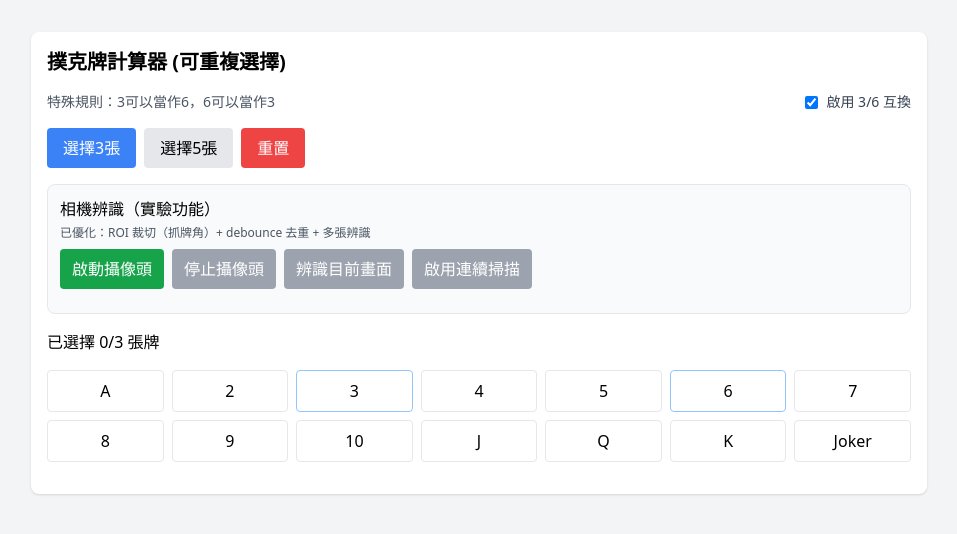
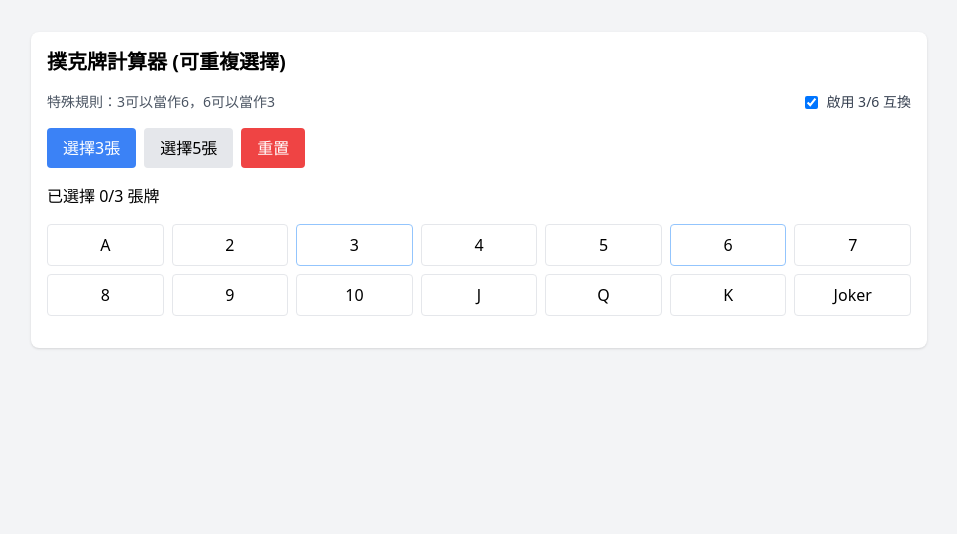
Before and after one commit to NakiriYuuzu/PokerCalculator, a React (Vite) app: page / in a window 1280 px wide. Shown: the top 534 px of the page, without its empty margins (161-1118 px from the left). Built offline with nearby package versions, Linux system fonts and the light colour scheme; the HTML template or start-up script is replaced by a standard one.

Commit message:
refactor: remove camera OCR recognition feature

```diff
--- a/package.json
+++ b/package.json
@@ -11,8 +11,7 @@
   },
   "dependencies": {
     "react": "^19.0.0",
-    "react-dom": "^19.0.0",
-    "tesseract.js": "^6.0.1"
+    "react-dom": "^19.0.0"
   },
   "devDependencies": {
     "@eslint/js": "^9.19.0",
--- a/src/components/PokerCalculator.jsx
+++ b/src/components/PokerCalculator.jsx
@@ -1,16 +1,4 @@
 import React, { useState, useEffect, useCallback, useRef } from 'react'
-import Tesseract from 'tesseract.js'
-
-const ROI_REGIONS = [
-    { label: 'TL', x: 0.02, y: 0.02, w: 0.22, h: 0.34 },
-    { label: 'TC', x: 0.39, y: 0.02, w: 0.22, h: 0.34 },
-    { label: 'TR', x: 0.76, y: 0.02, w: 0.22, h: 0.34 },
-    { label: 'BL', x: 0.10, y: 0.58, w: 0.22, h: 0.34 },
-    { label: 'BR', x: 0.68, y: 0.58, w: 0.22, h: 0.34 }
-]
-
-const OCR_DEBOUNCE_MS = 1200
-const AUTO_SCAN_INTERVAL_MS = 1600
 
 const PokerCalculator = () => {
     const [selectedCards, setSelectedCards] = useState([])
@@ -18,18 +6,8 @@ const PokerCalculator = () => {
     const [mode, setMode] = useState(3)
     const [cardCounts, setCardCounts] = useState({})
     const [enableThreeSixSwap, setEnableThreeSixSwap] = useState(true)
-    const [isCameraOn, setIsCameraOn] = useState(false)
-    const [isRecognizing, setIsRecognizing] = useState(false)
-    const [scanMessage, setScanMessage] = useState('')
-    const [autoScan, setAutoScan] = useState(false)
 
-    const videoRef = useRef(null)
-    const canvasRef = useRef(null)
-    const roiCanvasRef = useRef(null)
-    const streamRef = useRef(null)
     const selectedCountRef = useRef(0)
-    const lastDetectedRef = useRef({})
-    const scanningGuardRef = useRef(false)
 
     const values = ['A', '2', '3', '4', '5', '6', '7', '8', '9', '10', 'J', 'Q', 'K', 'Joker']
     const deck = values.map(value => ({
@@ -49,7 +27,6 @@ const PokerCalculator = () => {
         setSelectedCards([])
         setCardCounts({})
         setCombinations([])
-        setScanMessage('')
     }
 
     const handleCardSelect = useCallback((card) => {
@@ -67,191 +44,6 @@ const PokerCalculator = () => {
         }))
         return true
     }, [mode])
-
-    const normalizeDetectedCard = (token) => {
-        if (!token) return null
-        const text = token.toUpperCase().replace(/[^A-Z0-9]/g, '')
-        if (!text) return null
-
-        if (text.includes('JOKER')) return 'Joker'
-        if (text === '10' || text.includes('10')) return '10'
-
-        if (['A', 'K', 'Q', 'J'].includes(text)) return text
-
-        const simple = text.match(/[2-9]/)
-        if (simple) return simple[0]
-
-        return null
-    }
-
-    const extractCardsFromOCRText = (rawText) => {
-        const normalized = rawText
-            .toUpperCase()
-            .replace(/[^A-Z0-9]/g, ' ')
-            .replace(/\s+/g, ' ')
-            .trim()
-
-        if (!normalized) return []
-
-        const candidates = normalized.match(/JOKER|10|[AJQK]|[2-9]/g) || []
-        return candidates
-            .map(normalizeDetectedCard)
-            .filter(Boolean)
-    }
-
-    const stopCamera = useCallback(() => {
-        if (streamRef.current) {
-            streamRef.current.getTracks().forEach(track => track.stop())
-            streamRef.current = null
-        }
-        setIsCameraOn(false)
-        setAutoScan(false)
-    }, [])
-
-    const startCamera = async () => {
-        try {
-            if (!navigator.mediaDevices?.getUserMedia) {
-                setScanMessage('此裝置或瀏覽器不支援攝像頭')
-                return
-            }
-
-            const stream = await navigator.mediaDevices.getUserMedia({
-                video: { facingMode: { ideal: 'environment' } },
-                audio: false
-            })
-
-            streamRef.current = stream
-            if (videoRef.current) {
-                videoRef.current.srcObject = stream
-                await videoRef.current.play()
-            }
-
-            setIsCameraOn(true)
-            setScanMessage('攝像頭已啟動，可手動掃描或啟用連續掃描')
-        } catch (err) {
-            setScanMessage(`啟動攝像頭失敗：${err.message}`)
-        }
-    }
-
-    const isDebounced = (cardValue) => {
-        const now = Date.now()
-        const lastAt = lastDetectedRef.current[cardValue] || 0
-        if (now - lastAt < OCR_DEBOUNCE_MS) return true
-        lastDetectedRef.current[cardValue] = now
-        return false
-    }
-
-    const runOCRFromRegion = async (sourceCanvas, region) => {
-        const roiCanvas = roiCanvasRef.current
-        if (!roiCanvas) return []
-
-        const sx = Math.max(0, Math.floor(region.x * sourceCanvas.width))
-        const sy = Math.max(0, Math.floor(region.y * sourceCanvas.height))
-        const sw = Math.max(1, Math.floor(region.w * sourceCanvas.width))
-        const sh = Math.max(1, Math.floor(region.h * sourceCanvas.height))
-
-        roiCanvas.width = sw
-        roiCanvas.height = sh
-
-        const roiCtx = roiCanvas.getContext('2d')
-        roiCtx.drawImage(sourceCanvas, sx, sy, sw, sh, 0, 0, sw, sh)
-
-        const { data } = await Tesseract.recognize(roiCanvas, 'eng', {
-            logger: () => {},
-            tessedit_char_whitelist: 'A2345678910JQKjokerJOKER'
-        })
-
-        return extractCardsFromOCRText(data.text)
-    }
-
-    const scanCurrentFrame = useCallback(async () => {
-        if (!videoRef.current || !canvasRef.current || !isCameraOn || scanningGuardRef.current) return
-
-        if (selectedCountRef.current >= mode) {
-            setScanMessage('已達可選牌張數上限，請先移除或重置')
-            return
-        }
-
-        scanningGuardRef.current = true
-        setIsRecognizing(true)
-
-        try {
-            const video = videoRef.current
-            const canvas = canvasRef.current
-            const ctx = canvas.getContext('2d')
-
-            canvas.width = video.videoWidth
-            canvas.height = video.videoHeight
-            ctx.drawImage(video, 0, 0, canvas.width, canvas.height)
-
-            const detectedSet = []
-            for (const region of ROI_REGIONS) {
-                if (selectedCountRef.current >= mode) break
-                const cards = await runOCRFromRegion(canvas, region)
-                cards.forEach(card => detectedSet.push(card))
-            }
-
-            // fallback: 全畫面再跑一次，補抓漏掉的字
-            if (detectedSet.length === 0) {
-                const { data } = await Tesseract.recognize(canvas, 'eng', {
-                    logger: () => {},
-                    tessedit_char_whitelist: 'A2345678910JQKjokerJOKER'
-                })
-                extractCardsFromOCRText(data.text).forEach(card => detectedSet.push(card))
-            }
-
-            const uniqueCards = [...new Set(detectedSet)]
-            if (uniqueCards.length === 0) {
-                setScanMessage('未辨識到牌面點數，請調整光線或把牌角靠近鏡頭')
-                return
-            }
-
-            const added = []
-            const skipped = []
-
-            for (const cardValue of uniqueCards) {
-                if (selectedCountRef.current >= mode) break
-                if (isDebounced(cardValue)) {
-                    skipped.push(cardValue)
-                    continue
-                }
-
-                const matchedCard = deck.find(card => card.value === cardValue)
-                if (!matchedCard) continue
-
-                const ok = handleCardSelect(matchedCard)
-                if (ok) added.push(cardValue)
-            }
-
-            if (added.length > 0) {
-                setScanMessage(`已加入 ${added.join(', ')}${skipped.length ? `（略過重複: ${skipped.join(', ')}）` : ''}`)
-            } else {
-                setScanMessage(`辨識到 ${uniqueCards.join(', ')}，但都在 debounce 期間或已滿張`)
-            }
-        } catch (err) {
-            setScanMessage(`辨識失敗：${err.message}`)
-        } finally {
-            setIsRecognizing(false)
-            scanningGuardRef.current = false
-        }
-    }, [deck, handleCardSelect, isCameraOn, mode])
-
-    useEffect(() => {
-        if (!autoScan || !isCameraOn) return
-
-        const id = setInterval(() => {
-            if (selectedCountRef.current >= mode) return
-            scanCurrentFrame()
-        }, AUTO_SCAN_INTERVAL_MS)
-
-        return () => clearInterval(id)
-    }, [autoScan, isCameraOn, mode, scanCurrentFrame])
-
-    useEffect(() => {
-        return () => {
-            stopCamera()
-        }
-    }, [stopCamera])
 
     const getCardPossibleValues = useCallback((card) => {
         if (enableThreeSixSwap && card.value === '3') return [3, 6]
@@ -454,47 +246,6 @@ const PokerCalculator = () => {
                 </button>
             </div>
 
-            <div className="border rounded-lg p-3 mb-4 bg-gray-50">
-                <p className="font-medium mb-1">相機辨識（實驗功能）</p>
-                <p className="text-xs text-gray-600 mb-2">已優化：ROI 裁切（抓牌角）+ debounce 去重 + 多張辨識</p>
-                <div className="flex flex-wrap gap-2 mb-2">
-                    <button
-                        className={`px-3 py-2 rounded text-white ${isCameraOn ? 'bg-gray-400 cursor-not-allowed' : 'bg-green-600 hover:bg-green-700'}`}
-                        disabled={isCameraOn}
-                        onClick={startCamera}
-                    >
-                        啟動攝像頭
-                    </button>
-                    <button
-                        className={`px-3 py-2 rounded text-white ${!isCameraOn ? 'bg-gray-400 cursor-not-allowed' : 'bg-orange-500 hover:bg-orange-600'}`}
-                        disabled={!isCameraOn}
-                        onClick={stopCamera}
-                    >
-                        停止攝像頭
-                    </button>
-                    <button
-                        className={`px-3 py-2 rounded text-white ${(isRecognizing || !isCameraOn) ? 'bg-gray-400 cursor-not-allowed' : 'bg-blue-600 hover:bg-blue-700'}`}
-                        disabled={isRecognizing || !isCameraOn}
-                        onClick={scanCurrentFrame}
-                    >
-                        {isRecognizing ? '辨識中...' : '辨識目前畫面'}
-                    </button>
-                    <button
-                        className={`px-3 py-2 rounded text-white ${!isCameraOn ? 'bg-gray-400 cursor-not-allowed' : autoScan ? 'bg-purple-700 hover:bg-purple-800' : 'bg-purple-500 hover:bg-purple-600'}`}
-                        disabled={!isCameraOn}
-                        onClick={() => setAutoScan(prev => !prev)}
-                    >
-                        {autoScan ? '停止連續掃描' : '啟用連續掃描'}
-                    </button>
-                </div>
-                {scanMessage && <p className="text-sm text-gray-700">{scanMessage}</p>}
-                <div className="mt-3">
-                    <video ref={videoRef} className={`w-full max-w-md rounded border ${isCameraOn ? 'block' : 'hidden'}`} playsInline muted />
-                    <canvas ref={canvasRef} className="hidden" />
-                    <canvas ref={roiCanvasRef} className="hidden" />
-                </div>
-            </div>
-
             <p>已選擇 {selectedCards.length}/{mode} 張牌</p>
 
             <div className="flex flex-wrap gap-2 mb-4">
```
Also changed, not shown: 1 other file (tests, documents, lock files or other folders).
